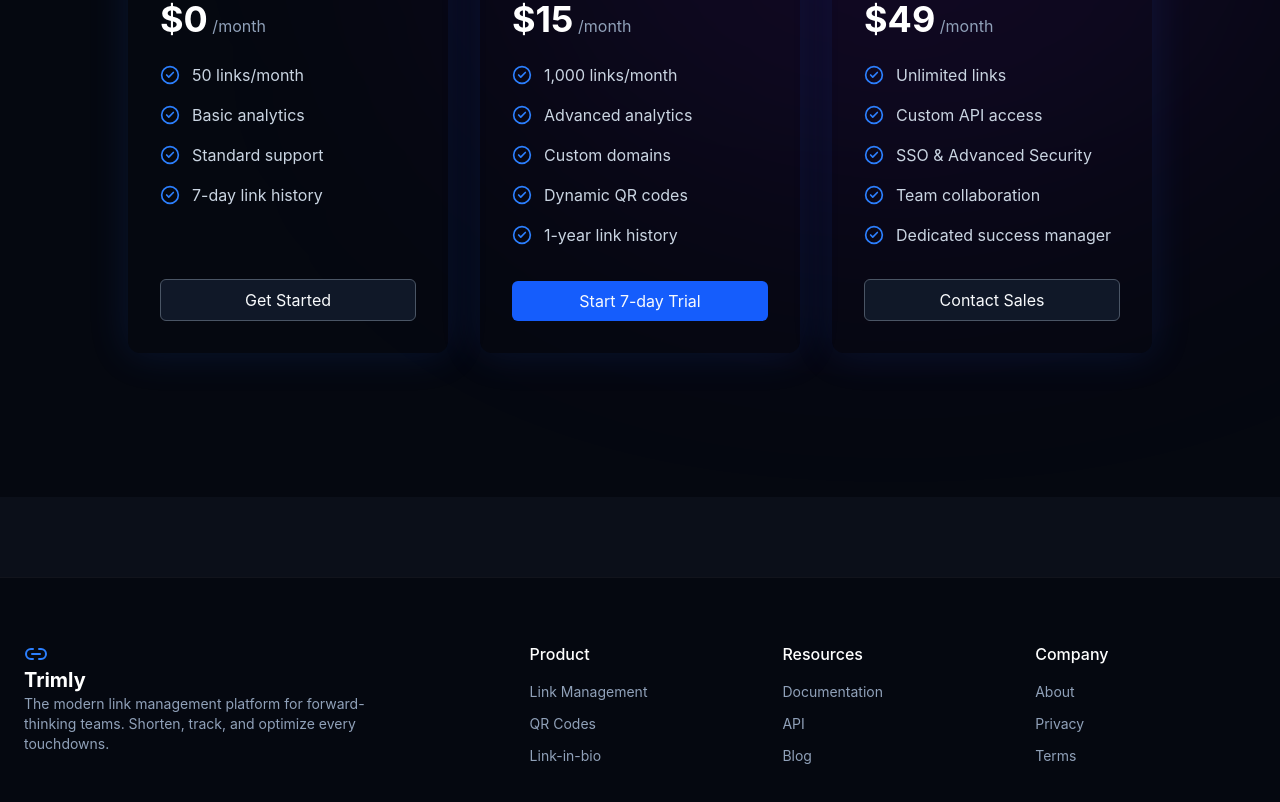
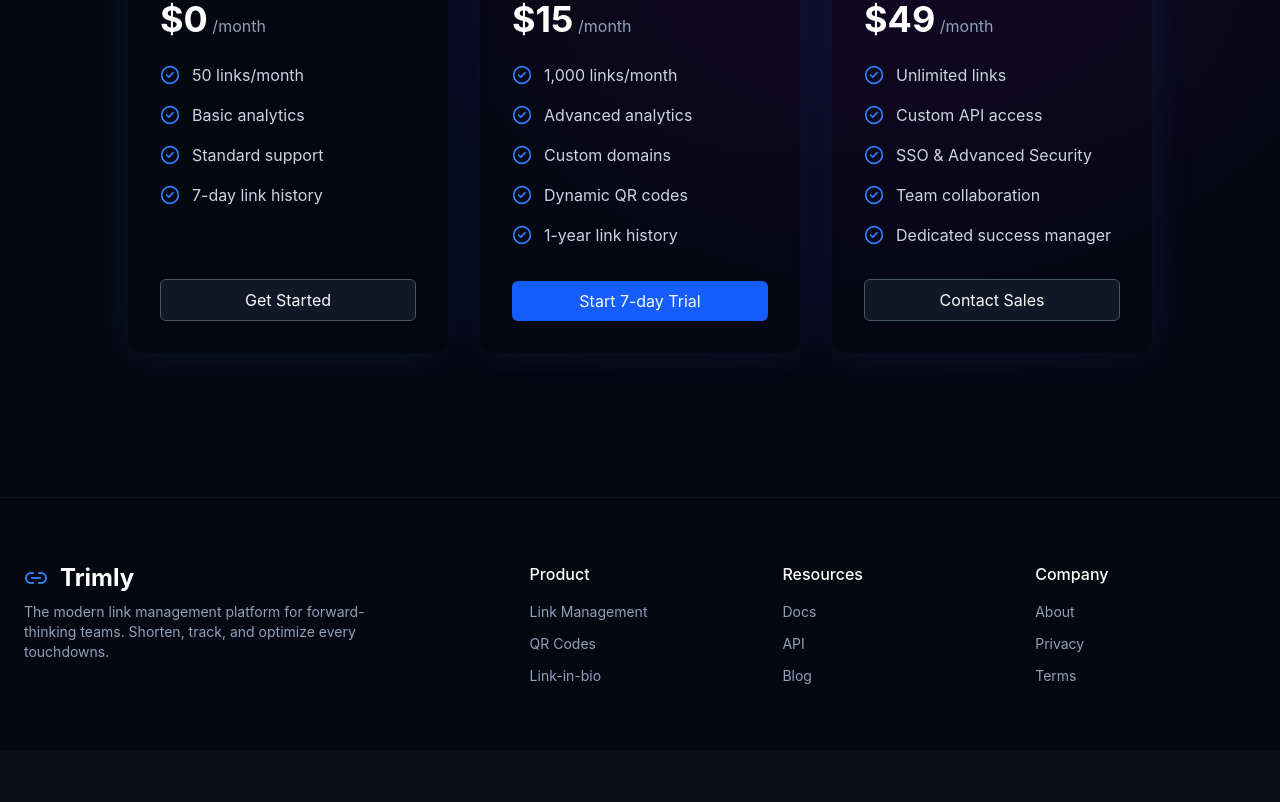
Before and after one commit to mashrafimahin/Trimliy-Audit, a React (Vite) app: page / in a window 1280 px wide. Shown: the part 3133-3935 px from the top of the page. After the commit the page ends 3883 px from the top, so only its background shows below. Built offline with nearby package versions, Linux system fonts and the light colour scheme.

Commit message:
Footer Structure Updated

```diff
--- a/src/layout/Footer.layout.jsx
+++ b/src/layout/Footer.layout.jsx
@@ -1,80 +1,97 @@
 // dependencies
+import { Link } from "react-router";
 // icons
 import { Link2 } from "lucide-react";
+// data
+const data = {
+  logo: {
+    bio: "The modern link management platform for forward-thinking teams. Shorten, track, and optimize every touchdowns.",
+  },
+  quickLinks: [
+    {
+      caption: "Product",
+      links: [
+        {
+          itemName: "Link Management",
+          route: "",
+        },
+        {
+          itemName: "QR Codes",
+          route: "",
+        },
+        {
+          itemName: "Link-in-bio",
+          route: "",
+        },
+      ],
+    },
+    {
+      caption: "Resources",
+      links: [
+        {
+          itemName: "Docs",
+          route: "",
+        },
+        {
+          itemName: "API",
+          route: "",
+        },
+        {
+          itemName: "Blog",
+          route: "",
+        },
+      ],
+    },
+    {
+      caption: "Company",
+      links: [
+        {
+          itemName: "About",
+          route: "",
+        },
+        {
+          itemName: "Privacy",
+          route: "",
+        },
+        {
+          itemName: "Terms",
+          route: "",
+        },
+      ],
+    },
+  ],
+};
 
 function Footer() {
   return (
-    <footer className="border-t border-white/5 bg-navy-950 py-12 md:py-16 mt-20 relative z-10">
+    <footer className="border-t border-white/5 bg-navy-950 py-12 md:py-16 relative z-10">
       <div className="container mx-auto px-6 grid grid-cols-2 md:grid-cols-5 gap-8">
+        {/* logo */}
         <div className="col-span-2">
-          <Link2 className="text-blue-500 w-6 h-6" />
-          <span className="text-xl font-bold text-white">Trimly</span>
-
+          <div className="flex items-center gap-3 mb-2">
+            <Link2 className="text-blue-500 w-6 h-6" />
+            <span className="text-2xl font-bold text-white">Trimly</span>
+          </div>
           <p className="text-slate-400 text-sm mb-6 max-w-sm">
-            The modern link management platform for forward-thinking teams.
-            Shorten, track, and optimize every touchdowns.
+            {data.logo.bio}
           </p>
         </div>
-        <div>
-          <h4 className="text-white font-medium mb-4">Product</h4>
-          <ul className="space-y-3 text-sm text-slate-400">
-            <li>
-              <a href="#" className="hover:text-white transition-colors">
-                Link Management
-              </a>
-            </li>
-            <li>
-              <a href="#" className="hover:text-white transition-colors">
-                QR Codes
-              </a>
-            </li>
-            <li>
-              <a href="#" className="hover:text-white transition-colors">
-                Link-in-bio
-              </a>
-            </li>
-          </ul>
-        </div>
-        <div>
-          <h4 className="text-white font-medium mb-4">Resources</h4>
-          <ul className="space-y-3 text-sm text-slate-400">
-            <li>
-              <a href="#" className="hover:text-white transition-colors">
-                Documentation
-              </a>
-            </li>
-            <li>
-              <a href="#" className="hover:text-white transition-colors">
-                API
-              </a>
-            </li>
-            <li>
-              <a href="#" className="hover:text-white transition-colors">
-                Blog
-              </a>
-            </li>
-          </ul>
-        </div>
-        <div>
-          <h4 className="text-white font-medium mb-4">Company</h4>
-          <ul className="space-y-3 text-sm text-slate-400">
-            <li>
-              <a href="#" className="hover:text-white transition-colors">
-                About
-              </a>
-            </li>
-            <li>
-              <a href="#" className="hover:text-white transition-colors">
-                Privacy
-              </a>
-            </li>
-            <li>
-              <a href="#" className="hover:text-white transition-colors">
-                Terms
-              </a>
-            </li>
-          </ul>
-        </div>
+        {/* quick links */}
+        {data.quickLinks.map((item, index) => (
+          <div key={index}>
+            <h4 className="text-white font-medium mb-4">{item.caption}</h4>
+            <ul className="space-y-3 text-sm text-slate-400">
+              {item.links.map((elm) => (
+                <li
+                  key={elm.itemName}
+                  className="hover:text-white hover:underline transition-colors cursor-pointer"
+                >
+                  <Link to={`/${elm.route}`}>{elm.itemName}</Link>
+                </li>
+              ))}
+            </ul>
+          </div>
+        ))}
       </div>
     </footer>
   );
```
